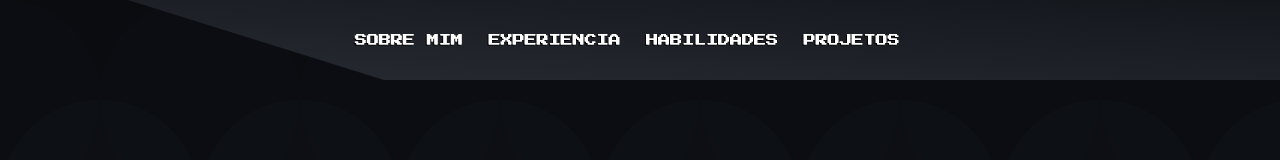
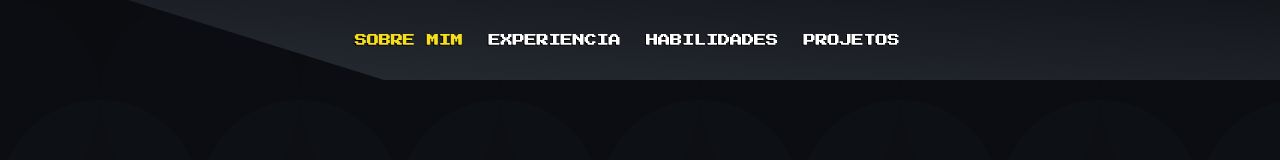
Before and after one commit to AdrianusVieira/portfolio, a plain HTML site: page index.html in a window 1280 px wide. In both pictures the pointer is over the link "SOBRE MIM". Shown: the top 160 px of the page. Drawn offline with nearby package versions, Linux system fonts and the light colour scheme.

Commit message:
feat: header hover

```diff
--- a/style.css
+++ b/style.css
@@ -59,6 +59,11 @@ body {
   animation: slideInRight; /* referring directly to the animation's @keyframe declaration */
   animation-duration: 4s; /* don't forget to set a duration! */
 }
+.header-text:hover{
+  cursor: pointer;
+  color: var(--secundaria);
+  text-shadow: 0.5px -0.5px 0 var(--secundaria), -1px 1px 0 #000;
+}
 @media (max-width: 1200px) and (min-width: 750px) {
   .header {
     justify-content: flex-end;
```
